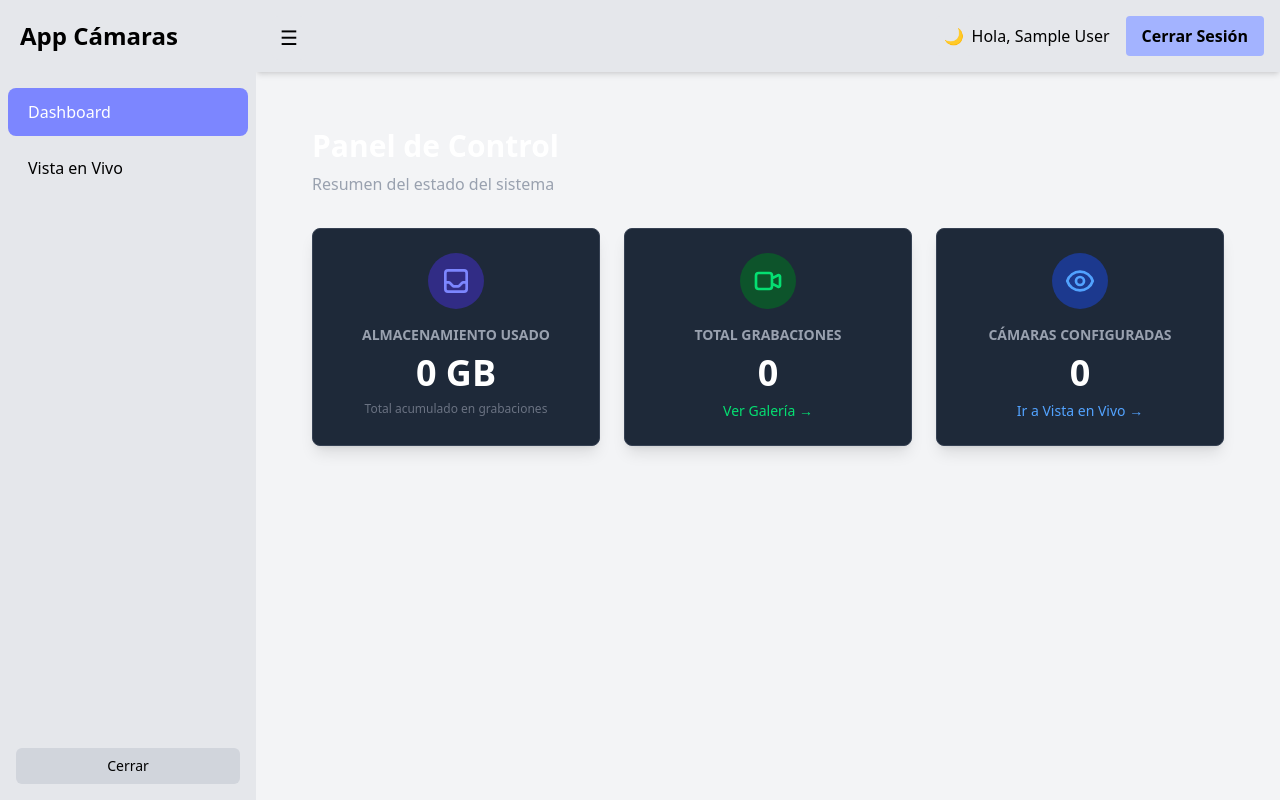
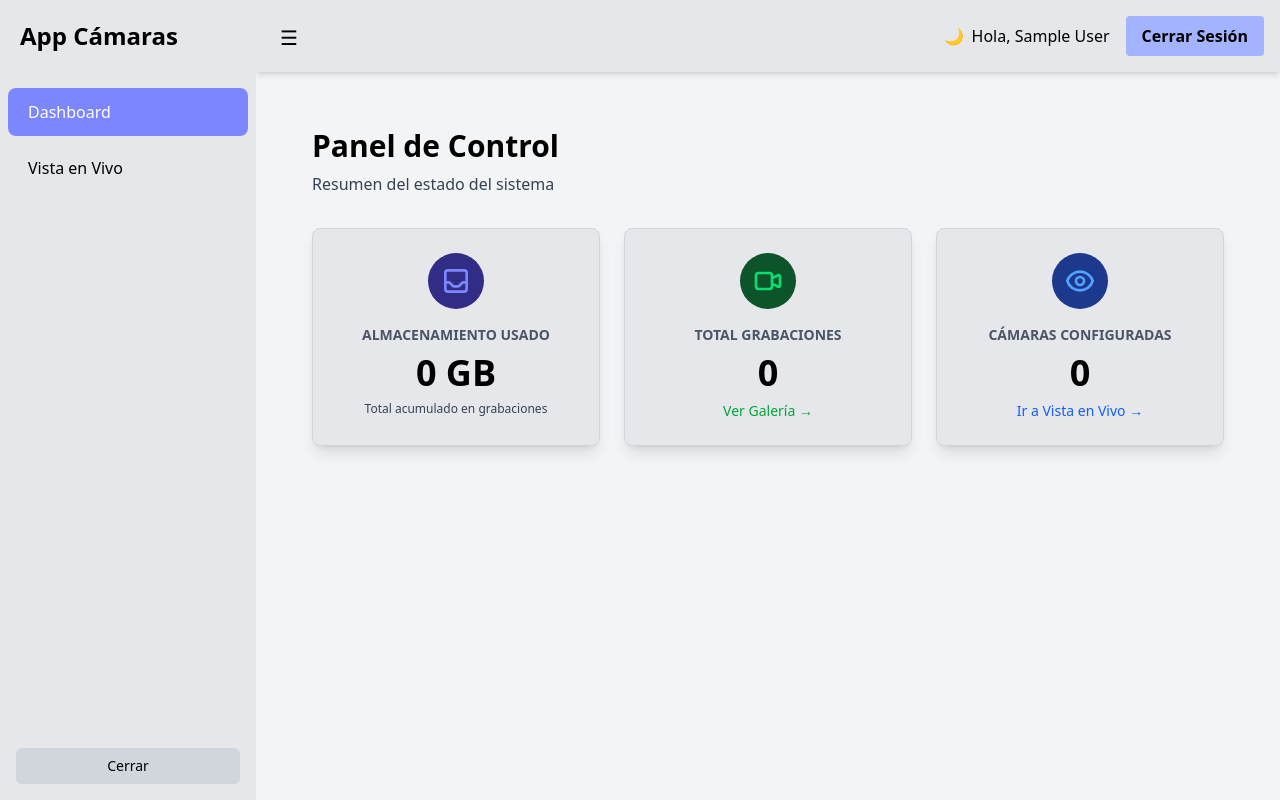
Before and after one commit to kalouseckJP/Camaras, a React (Vite) app in the folder cliente/: page /dashboard in a window 1280 px wide. Built offline with nearby package versions, Linux system fonts and the light colour scheme; no server answers; sample sign-in values are in the browser's storage.

Commit message:
Modo Claro - ahora con botón

```diff
--- a/cliente/src/index.css
+++ b/cliente/src/index.css
@@ -1 +1,2 @@
 @import "tailwindcss";
+@custom-variant dark (&:where(.dark, .dark *));
--- a/cliente/src/pages/DashboardPage.jsx
+++ b/cliente/src/pages/DashboardPage.jsx
@@ -36,39 +36,39 @@ function DashboardPage() {
 
   return (
     <div className="p-6 max-w-6xl mx-auto">
-      <h1 className="text-3xl font-bold text-white mb-2">Panel de Control</h1>
-      <p className="text-gray-400 mb-8">Resumen del estado del sistema</p>
+      <h1 className="text-3xl font-bold dark:text-white mb-2">Panel de Control</h1>
+      <p className="text-gray-700 dark:text-gray-400 mb-8">Resumen del estado del sistema</p>
 
       <div className="grid grid-cols-1 md:grid-cols-3 gap-6">
 
         {/* --- TARJETA 1: REPORTE DE ALMACENAMIENTO --- */}
-        <div className="bg-gray-800 p-6 rounded-lg shadow-lg border border-gray-700 flex flex-col items-center text-center">
+        <div className="bg-gray-200 dark:bg-gray-800 p-6 rounded-lg shadow-lg border border-gray-300 dark:border-gray-700 flex flex-col items-center text-center">
           <div className="p-3 bg-indigo-900 rounded-full mb-4">
              {/* Icono Disco Duro */}
              <svg xmlns="http://www.w3.org/2000/svg" className="h-8 w-8 text-indigo-400" fill="none" viewBox="0 0 24 24" stroke="currentColor">
                <path strokeLinecap="round" strokeLinejoin="round" strokeWidth={2} d="M20 13V6a2 2 0 00-2-2H6a2 2 0 00-2 2v7m16 0v5a2 2 0 01-2 2H6a2 2 0 01-2-2v-5m16 0h-2.586a1 1 0 00-.707.293l-2.414 2.414a1 1 0 01-.707.293h-3.172a1 1 0 01-.707-.293l-2.414-2.414A1 1 0 006.586 13H4" />
              </svg>
           </div>
-          <h2 className="text-gray-400 text-sm font-bold uppercase">Almacenamiento Usado</h2>
-          <p className="text-4xl font-extrabold text-white mt-2">{formatBytes(stats.usedBytes)}</p>
-          <p className="text-xs text-gray-500 mt-2">Total acumulado en grabaciones</p>
+          <h2 className="text-gray-600 dark:text-gray-400 text-sm font-bold uppercase">Almacenamiento Usado</h2>
+          <p className="text-4xl font-extrabold dark:text-white mt-2">{formatBytes(stats.usedBytes)}</p>
+          <p className="text-xs text-gray-700 dark:text-gray-500 mt-2">Total acumulado en grabaciones</p>
         </div>
 
         {/* --- TARJETA 2: GRABACIONES --- */}
-        <div className="bg-gray-800 p-6 rounded-lg shadow-lg border border-gray-700 flex flex-col items-center text-center">
+        <div className="bg-gray-200 dark:bg-gray-800 p-6 rounded-lg shadow-lg border border-gray-300 dark:border-gray-700 flex flex-col items-center text-center">
            <div className="p-3 bg-green-900 rounded-full mb-4">
              {/* Icono Video */}
              <svg xmlns="http://www.w3.org/2000/svg" className="h-8 w-8 text-green-400" fill="none" viewBox="0 0 24 24" stroke="currentColor">
                <path strokeLinecap="round" strokeLinejoin="round" strokeWidth={2} d="M15 10l4.553-2.276A1 1 0 0121 8.618v6.764a1 1 0 01-1.447.894L15 14M5 18h8a2 2 0 002-2V8a2 2 0 00-2-2H5a2 2 0 00-2 2v8a2 2 0 002 2z" />
              </svg>
            </div>
-           <h2 className="text-gray-400 text-sm font-bold uppercase">Total Grabaciones</h2>
-           <p className="text-4xl font-extrabold text-white mt-2">{stats.recordingCount}</p>
-           <Link to="/recordings" className="text-sm text-green-400 hover:underline mt-2">Ver Galería &rarr;</Link>
+           <h2 className="text-gray-600 dark:text-gray-400 text-sm font-bold uppercase">Total Grabaciones</h2>
+           <p className="text-4xl font-extrabold dark:text-white mt-2">{stats.recordingCount}</p>
+           <Link to="/recordings" className="text-sm text-green-600 dark:text-green-400 hover:underline mt-2">Ver Galería &rarr;</Link>
         </div>
 
         {/* --- TARJETA 3: CÁMARAS ACTIVAS --- */}
-        <div className="bg-gray-800 p-6 rounded-lg shadow-lg border border-gray-700 flex flex-col items-center text-center">
+        <div className="bg-gray-200 dark:bg-gray-800 p-6 rounded-lg shadow-lg border border-gray-300 dark:border-gray-700 flex flex-col items-center text-center">
            <div className="p-3 bg-blue-900 rounded-full mb-4">
              {/* Icono Cámara */}
              <svg xmlns="http://www.w3.org/2000/svg" className="h-8 w-8 text-blue-400" fill="none" viewBox="0 0 24 24" stroke="currentColor">
@@ -76,9 +76,9 @@ function DashboardPage() {
                <path strokeLinecap="round" strokeLinejoin="round" strokeWidth={2} d="M2.458 12C3.732 7.943 7.523 5 12 5c4.478 0 8.268 2.943 9.542 7-1.274 4.057-5.064 7-9.542 7-4.477 0-8.268-2.943-9.542-7z" />
              </svg>
            </div>
-           <h2 className="text-gray-400 text-sm font-bold uppercase">Cámaras Configuradas</h2>
-           <p className="text-4xl font-extrabold text-white mt-2">{stats.cameraCount}</p>
-           <Link to="/live" className="text-sm text-blue-400 hover:underline mt-2">Ir a Vista en Vivo &rarr;</Link>
+           <h2 className="text-gray-600 dark:text-gray-400 text-sm font-bold uppercase">Cámaras Configuradas</h2>
+           <p className="text-4xl font-extrabold dark:text-white mt-2">{stats.cameraCount}</p>
+           <Link to="/live" className="text-sm text-blue-600 dark:text-blue-400 hover:underline mt-2">Ir a Vista en Vivo &rarr;</Link>
         </div>
 
       </div>
```
